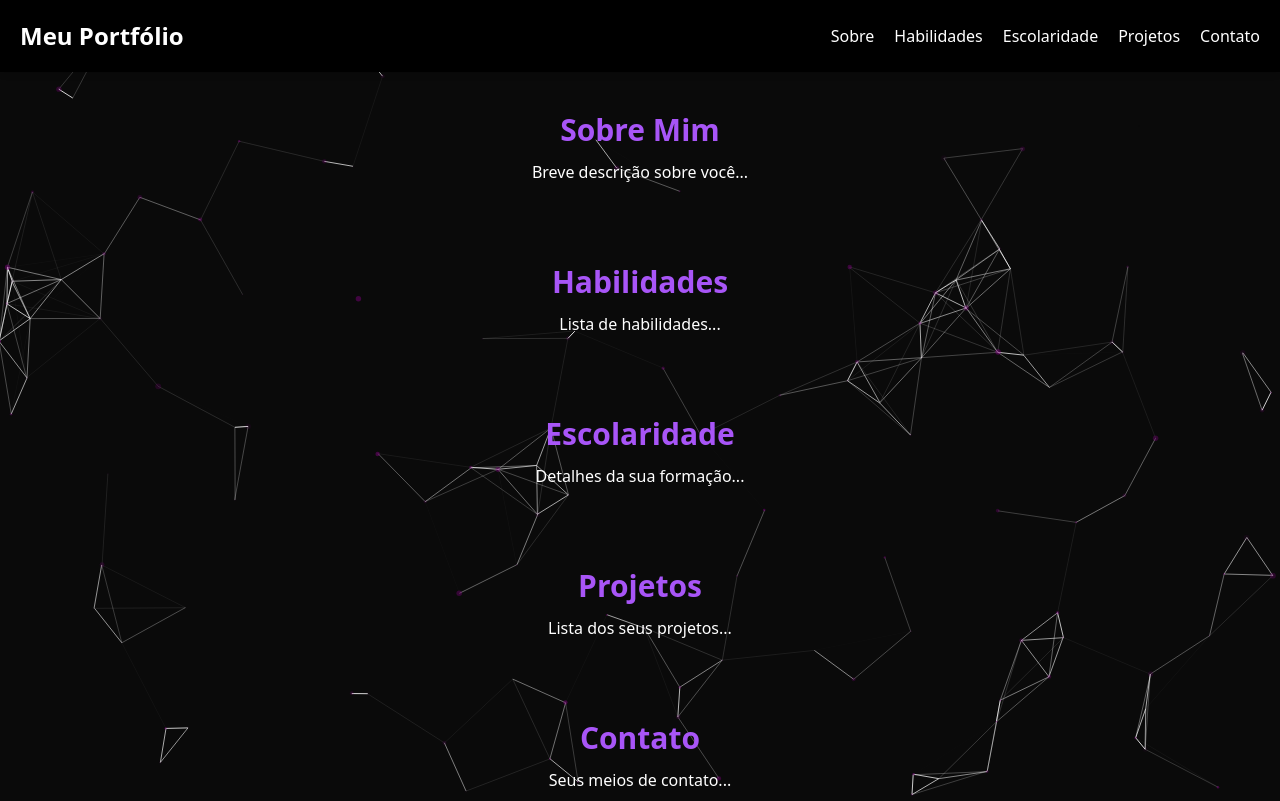
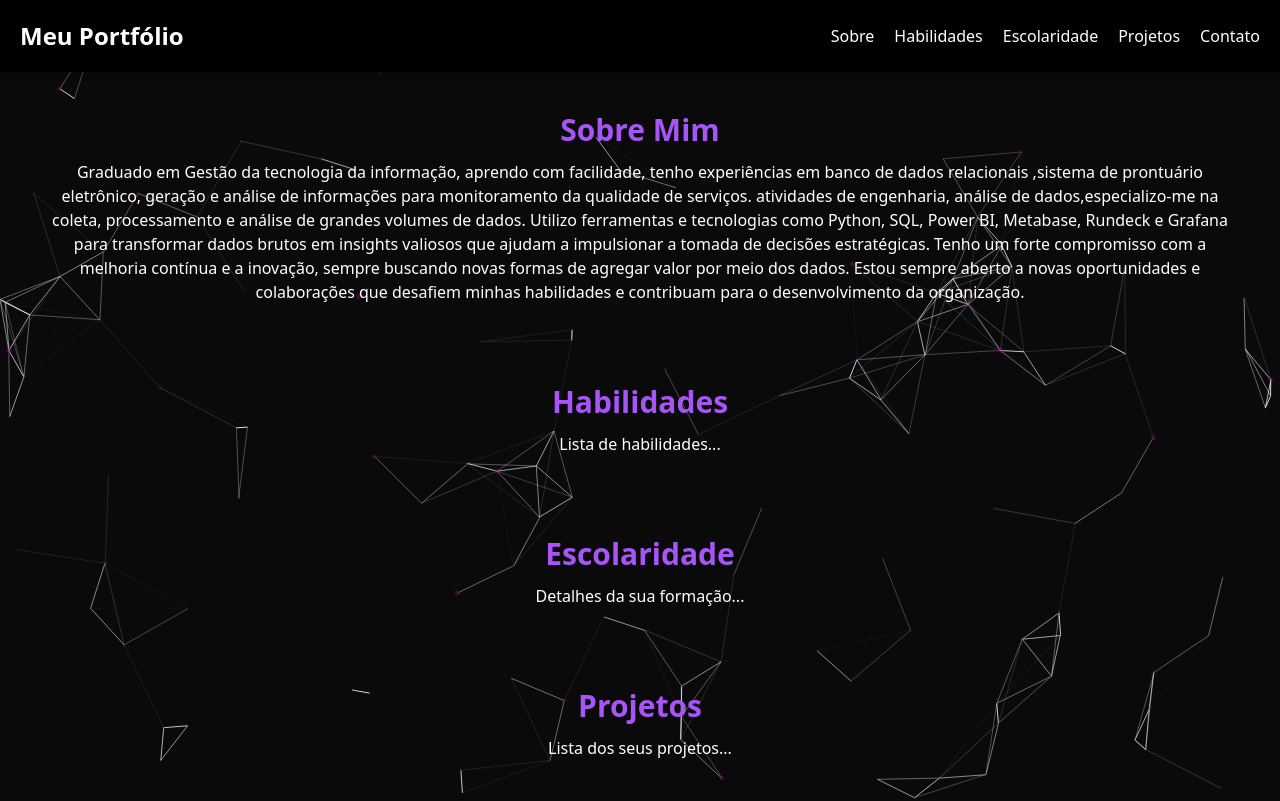
Before and after one commit to gbcode98/gbcode.github.io, a plain HTML site: page index.html in a window 1280 px wide. Shown: the top 801 px of the page. Drawn offline with nearby package versions, Linux system fonts and the light colour scheme.

Commit message:
Update index.html

```diff
--- a/index.html
+++ b/index.html
@@ -42,7 +42,14 @@
 
     <section id="sobre" class="p-10 text-center" data-aos="fade-up">
         <h2 class="text-3xl font-bold text-purple-500">Sobre Mim</h2>
-        <p class="mt-3">Breve descrição sobre você...</p>
+        <p class="mt-3">
+Graduado em Gestão da tecnologia da informação, aprendo com facilidade, tenho experiências em banco de dados relacionais ,sistema de prontuário eletrônico, geração e análise de informações para monitoramento da qualidade de serviços. atividades de engenharia, análise de dados,especializo-me na coleta, processamento e análise de grandes volumes de dados.
+
+Utilizo ferramentas e tecnologias como Python, SQL, Power BI, Metabase, Rundeck e Grafana para transformar dados brutos em insights valiosos que ajudam a impulsionar a tomada de decisões estratégicas.
+
+Tenho um forte compromisso com a melhoria contínua e a inovação, sempre buscando novas formas de agregar valor por meio dos dados.
+
+Estou sempre aberto a novas oportunidades e colaborações que desafiem minhas habilidades e contribuam para o desenvolvimento da organização.</p>
     </section>
 
     <section id="habilidades" class="p-10 text-center" data-aos="fade-up" data-aos-delay="200">
```
